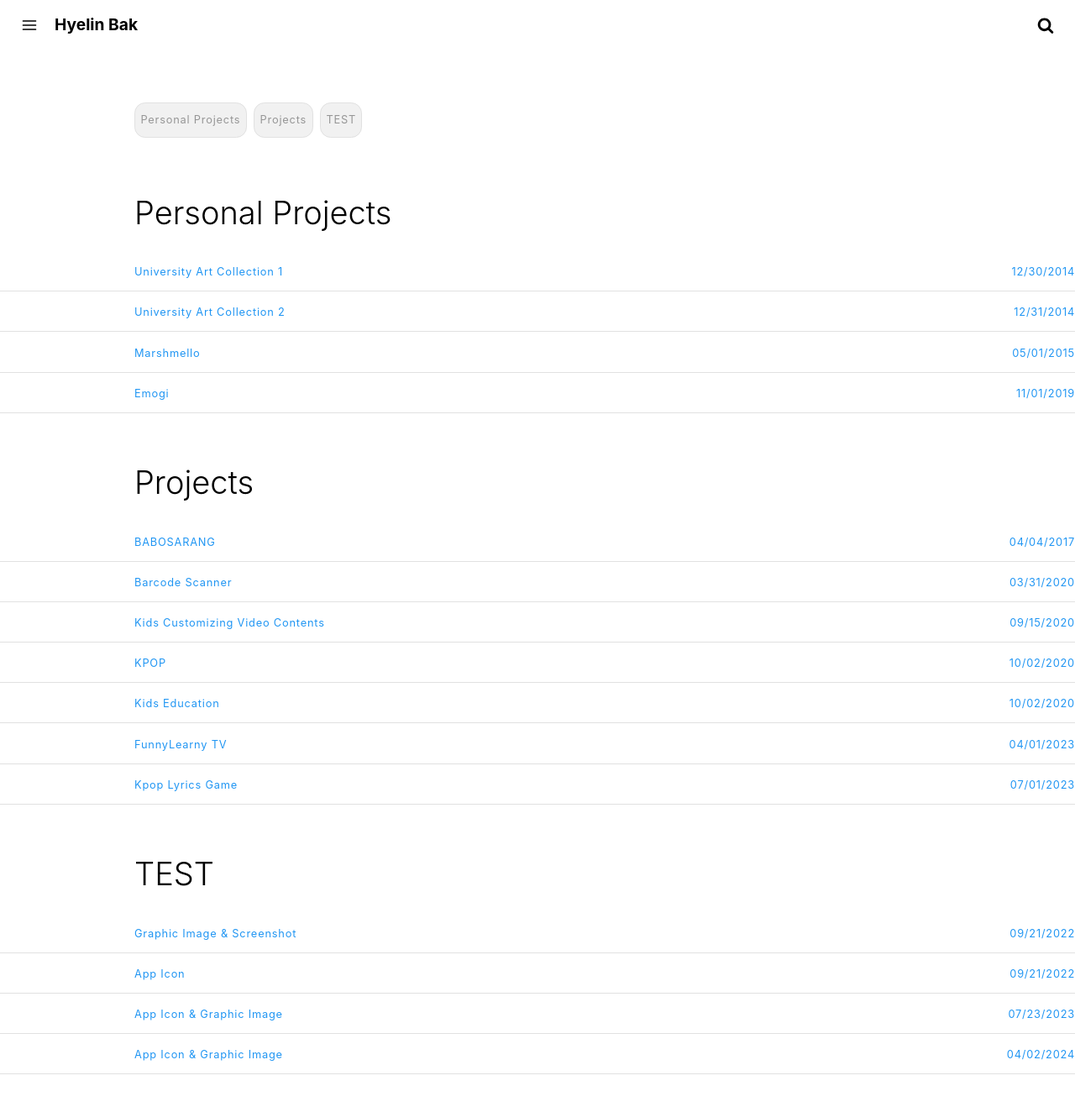
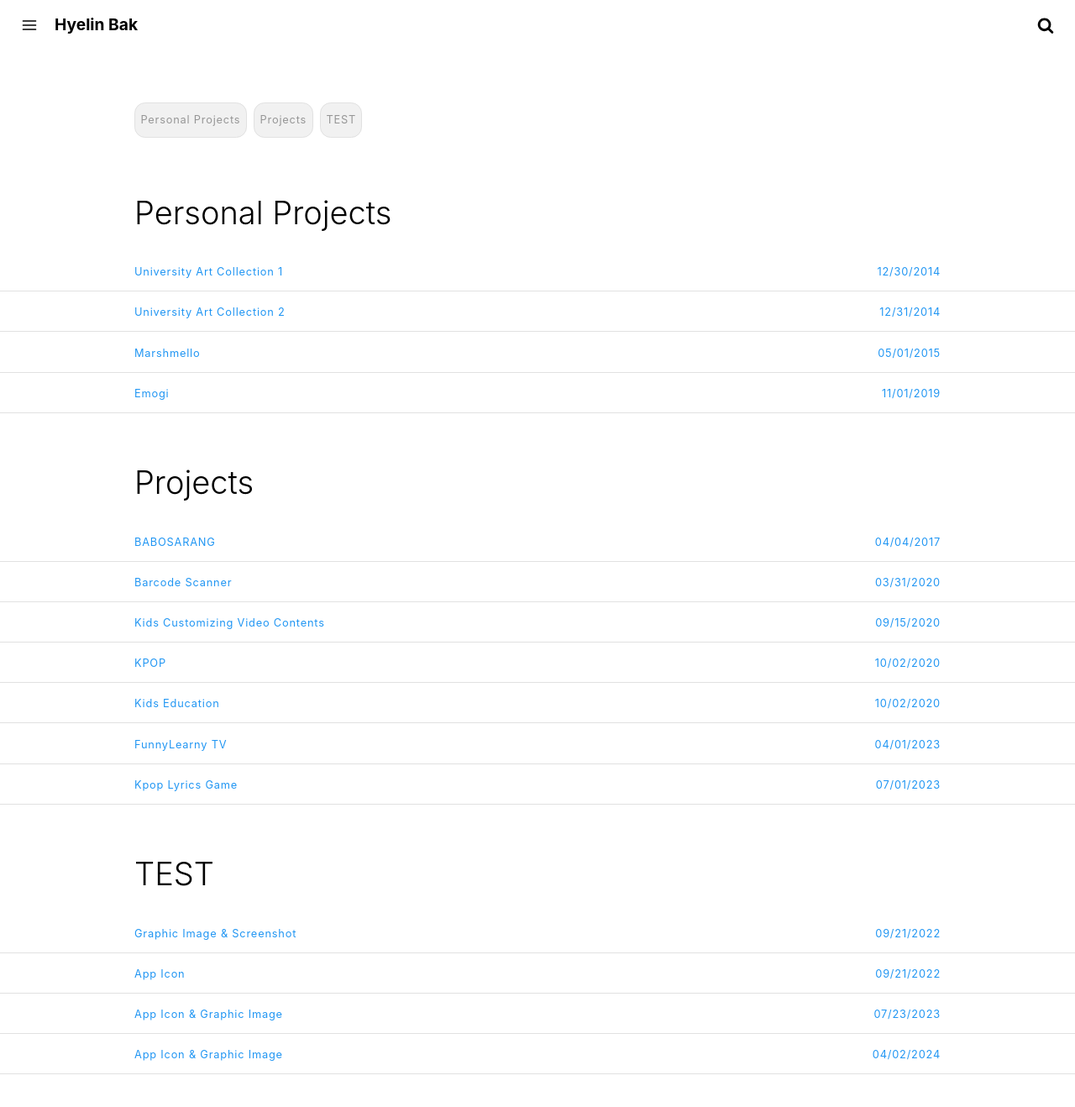
Before and after one commit to crazyjamy/crazyjamy.github.io, a Jekyll site: the page built from tags.html, in a window 1280 px wide and 1400 px high. Shown: the top 1318 px of the window at 84% size. Built offline with Jekyll 4.4.1, drawn with Linux system fonts in a browser that asks for light colours.

Commit message:
Update main.css

```diff
--- a/assets/css/main.css
+++ b/assets/css/main.css
@@ -613,7 +613,7 @@ main{
   border-bottom:1px solid #ff0a16
 }
 .post-content .post-list .entry-date{
-  float:right;
+  float:right;padding-right:10rem;
 }
 @media only screen and (max-width:37.5rem){
   .post-content .post-list .entry-date{display:none
```
